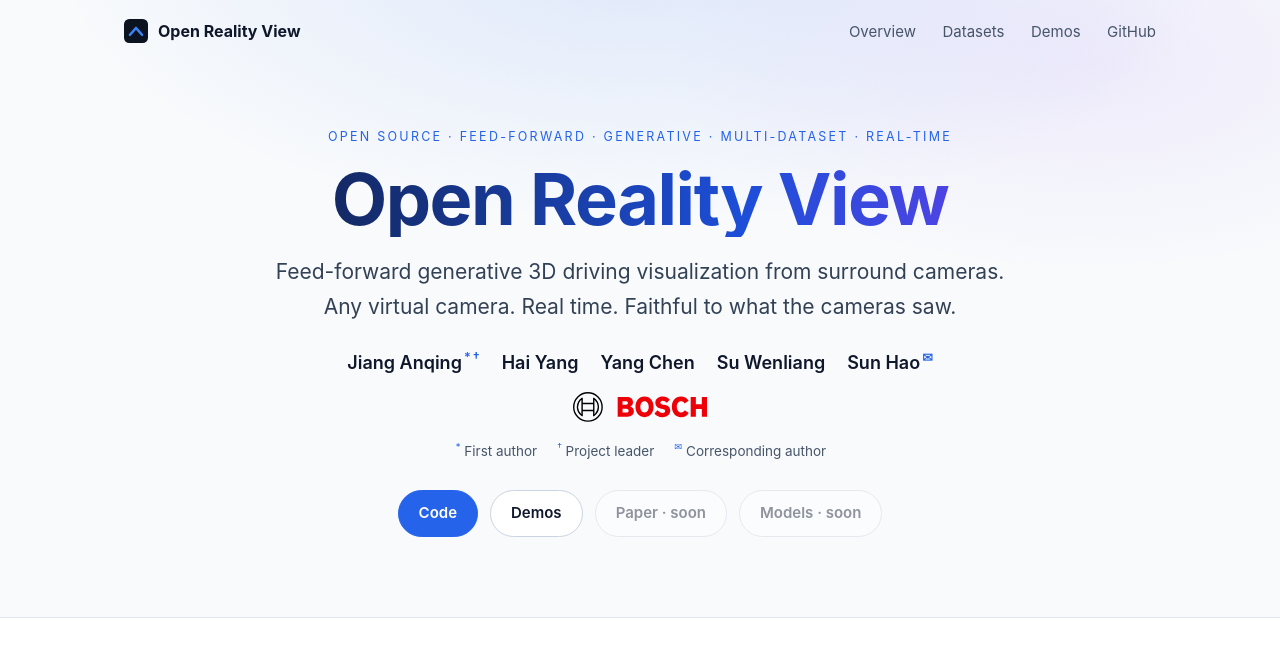
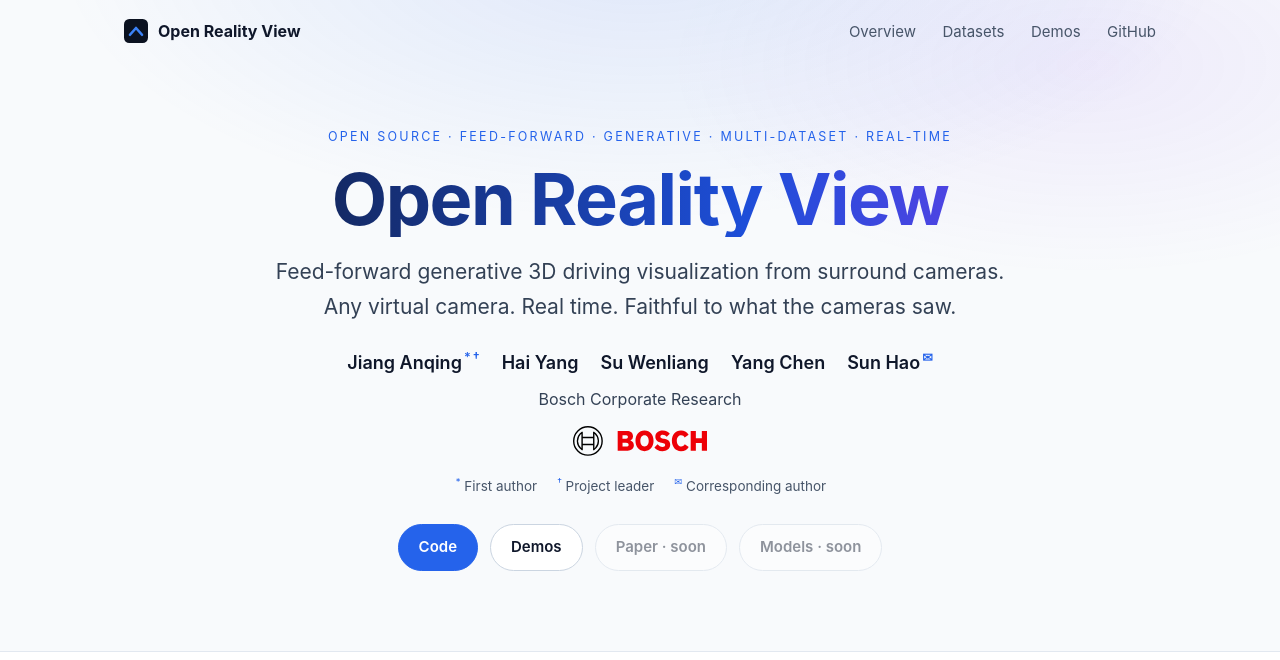
Before and after one commit to OpenRealityView/open-reality-view, a plain HTML site: page docs/index.html in a window 1280 px wide. Shown: the top 660 px of the page. Drawn offline with Linux system fonts and the light colour scheme.

Commit message:
Hero: author order and Bosch Corporate Research affiliation

```diff
--- a/docs/index.html
+++ b/docs/index.html
@@ -29,7 +29,8 @@
       <p class="eyebrow">Open source · Feed-forward · Generative · Multi-dataset · Real-time</p>
       <h1>Open Reality View</h1>
       <p class="subtitle">Feed-forward generative 3D driving visualization from surround cameras.<br>Any virtual camera. Real time. Faithful to what the cameras saw.</p>
-      <p class="authors"><span>Jiang Anqing<sup title="First author">*</sup><sup title="Project leader">&dagger;</sup></span><span>Hai Yang</span><span>Yang Chen</span><span>Su Wenliang</span><span>Sun Hao<sup title="Corresponding author">&#x2709;&#xFE0E;</sup></span></p>
+      <p class="authors"><span>Jiang Anqing<sup title="First author">*</sup><sup title="Project leader">&dagger;</sup></span><span>Hai Yang</span><span>Su Wenliang</span><span>Yang Chen</span><span>Sun Hao<sup title="Corresponding author">&#x2709;&#xFE0E;</sup></span></p>
+      <p class="institution">Bosch Corporate Research</p>
       <p class="affiliation"><img src="static/images/bosch-logo.svg" width="433" height="97" alt="Bosch"></p>
       <p class="author-note"><span><sup>*</sup> First author</span><span><sup>&dagger;</sup> Project leader</span><span><sup>&#x2709;&#xFE0E;</sup> Corresponding author</span></p>
       <div class="buttons">
--- a/docs/static/css/style.css
+++ b/docs/static/css/style.css
@@ -65,13 +65,14 @@ h1 {
   flex-wrap: wrap;
   justify-content: center;
   gap: 4px 22px;
-  margin: 0 0 14px;
+  margin: 0 0 8px;
   color: var(--text);
   font-size: 18px;
   font-weight: 600;
 }
 .authors span { white-space: nowrap; }
 .authors sup, .author-note sup { margin-left: 2px; color: var(--accent); font-size: 0.7em; }
+.institution { margin: 0 0 14px; color: #334155; font-size: 16px; }
 .affiliation { margin: 0 0 10px; }
 .affiliation img { display: inline-block; width: auto; height: 30px; }
 .author-note {
```
